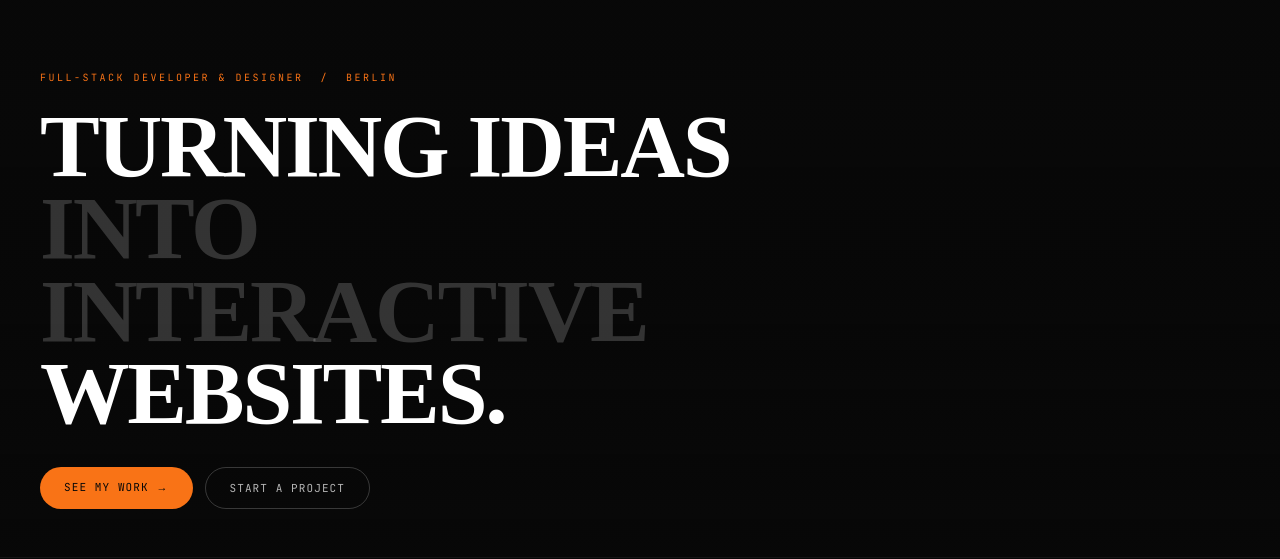
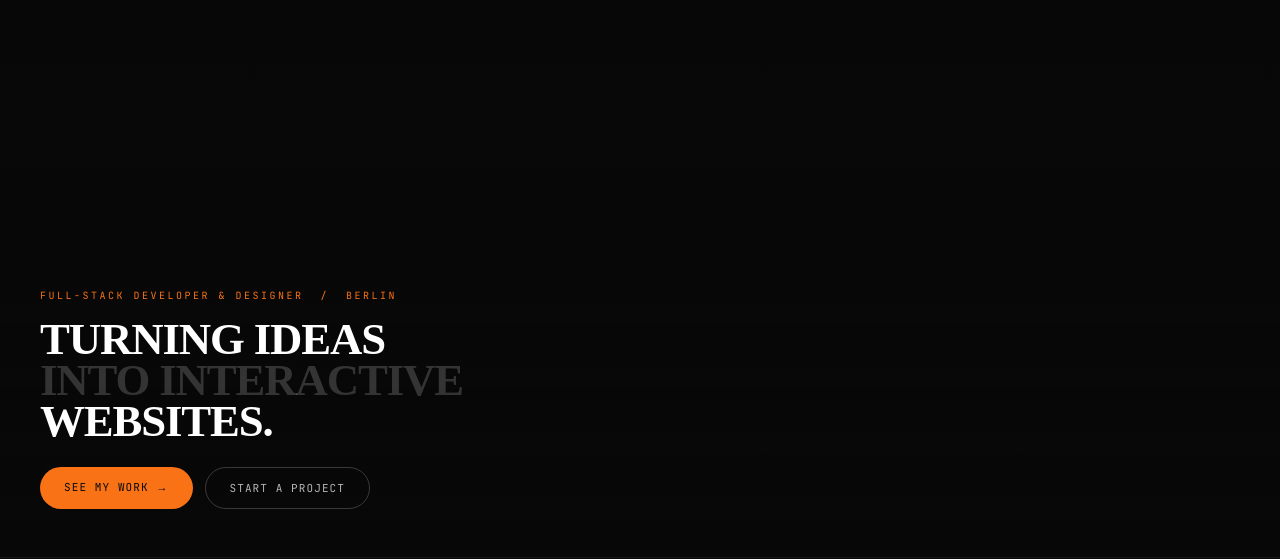
Before and after one commit to junaidreal4-hub/junaidbuilds, a Next.js app: page / in a window 1280 px wide. Shown: the part 195-754 px from the top of the page. Built offline with nearby package versions, Linux system fonts and the light colour scheme.

Commit message:
style: reduce hero headline font size

```diff
--- a/src/components/Hero.tsx
+++ b/src/components/Hero.tsx
@@ -44,11 +44,11 @@ export default function Hero() {
       </div>
 
       {/* ── Bottom-left hero text ── */}
-      <div className="absolute bottom-24 left-6 md:left-10 z-20 pointer-events-none max-w-3xl">
+      <div className="absolute bottom-24 left-6 md:left-10 z-20 pointer-events-none max-w-xl">
 
         {/* Eyebrow */}
         <p
-          className="font-mono text-[10px] uppercase tracking-[0.25em] mb-5 opacity-0 animate-fade-up"
+          className="font-mono text-[10px] uppercase tracking-[0.25em] mb-4 opacity-0 animate-fade-up"
           style={{ color: '#f97316', animationDelay: '0ms', animationFillMode: 'forwards' }}
         >
           Full-Stack Developer &amp; Designer &nbsp;/&nbsp; Berlin
@@ -59,7 +59,7 @@ export default function Hero() {
           <h1
             className="font-sans font-bold uppercase tracking-tight leading-[0.92] opacity-0 animate-fade-up"
             style={{
-              fontSize: 'clamp(2.8rem, 7vw, 7.5rem)',
+              fontSize: 'clamp(1.6rem, 3.5vw, 3.8rem)',
               color: '#ffffff',
               animationDelay: '80ms',
               animationFillMode: 'forwards',
@@ -74,7 +74,7 @@ export default function Hero() {
           <h1
             className="font-sans font-bold uppercase tracking-tight leading-[0.92] opacity-0 animate-fade-up"
             style={{
-              fontSize: 'clamp(2.8rem, 7vw, 7.5rem)',
+              fontSize: 'clamp(1.6rem, 3.5vw, 3.8rem)',
               color: 'rgba(255,255,255,0.18)',
               animationDelay: '140ms',
               animationFillMode: 'forwards',
@@ -89,7 +89,7 @@ export default function Hero() {
           <h1
             className="font-sans font-bold uppercase tracking-tight leading-[0.92] opacity-0 animate-fade-up"
             style={{
-              fontSize: 'clamp(2.8rem, 7vw, 7.5rem)',
+              fontSize: 'clamp(1.6rem, 3.5vw, 3.8rem)',
               color: '#ffffff',
               animationDelay: '200ms',
               animationFillMode: 'forwards',
@@ -101,7 +101,7 @@ export default function Hero() {
 
         {/* CTA row */}
         <div
-          className="flex flex-wrap gap-3 mt-8 opacity-0 animate-fade-up pointer-events-auto"
+          className="flex flex-wrap gap-3 mt-6 opacity-0 animate-fade-up pointer-events-auto"
           style={{ animationDelay: '300ms', animationFillMode: 'forwards' }}
         >
           <a href="#work" className="btn-primary">See my work →</a>
```
